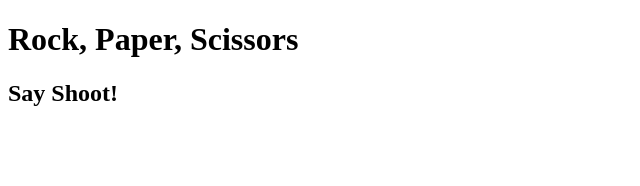
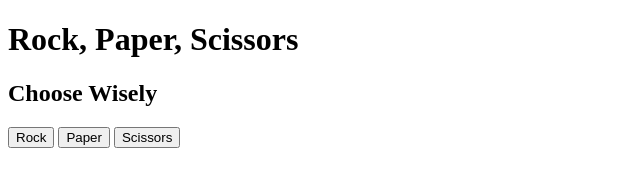
Before and after one commit to AlejandraO1/rock-paper-scissors-app, a plain HTML site: page index.html in a window 1280 px wide. Shown: the whole page, without its empty margins (0-640 px from the left). Drawn offline with Linux system fonts and the light colour scheme.

Commit message:
Added buttons for player's choice

```diff
--- a/index.html
+++ b/index.html
@@ -8,7 +8,12 @@
   </head>
   <body>
     <h1>Rock, Paper, Scissors</h1>
-    <h2>Say Shoot!</h2>
+    <h2>Choose Wisely</h2>
+
+    <button id="rock">Rock</button>
+    <button id="paper">Paper</button>
+    <button id="scissors">Scissors</button>
+
     <script src="app.js"></script>
   </body>
 </html>
```
